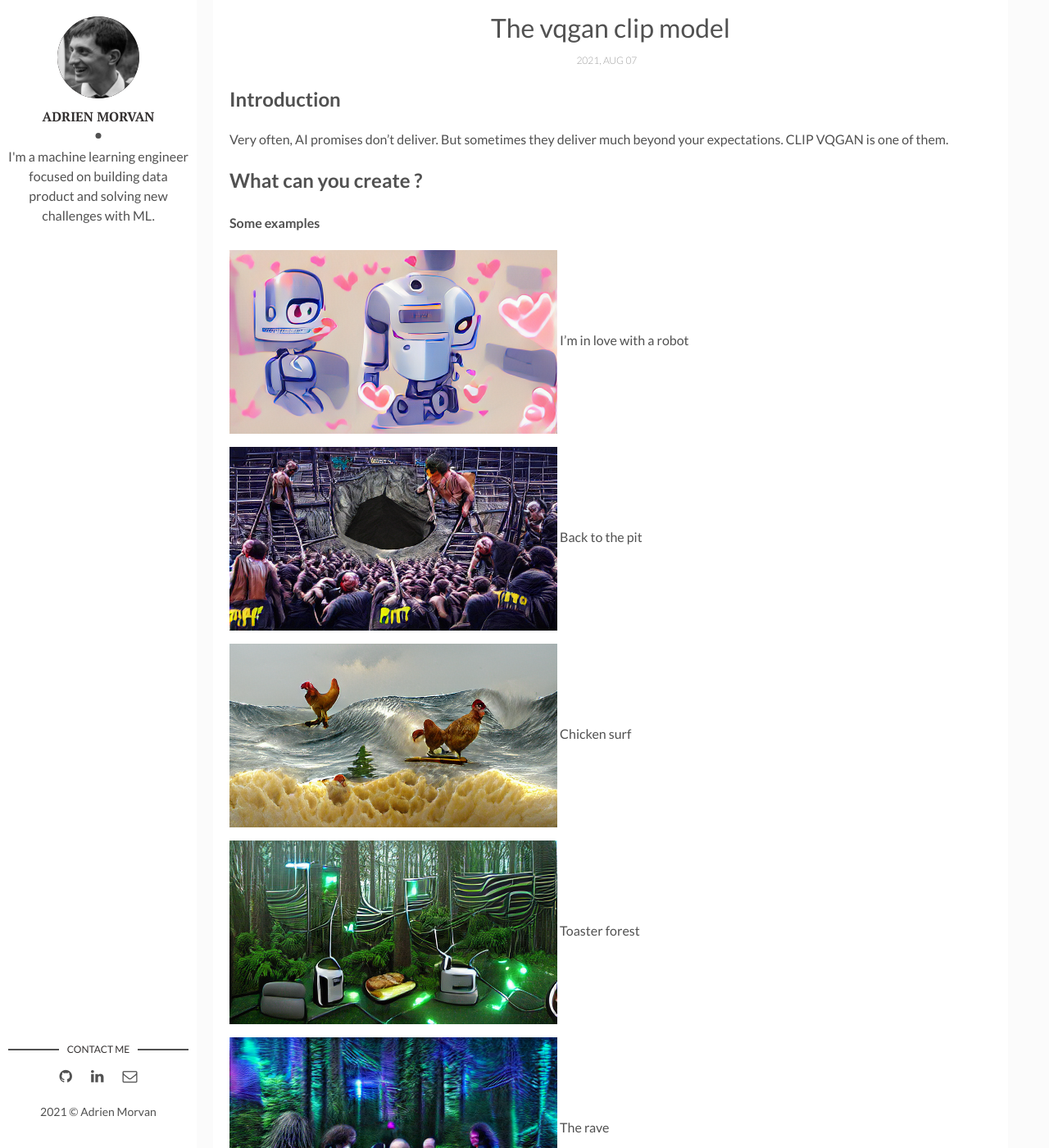
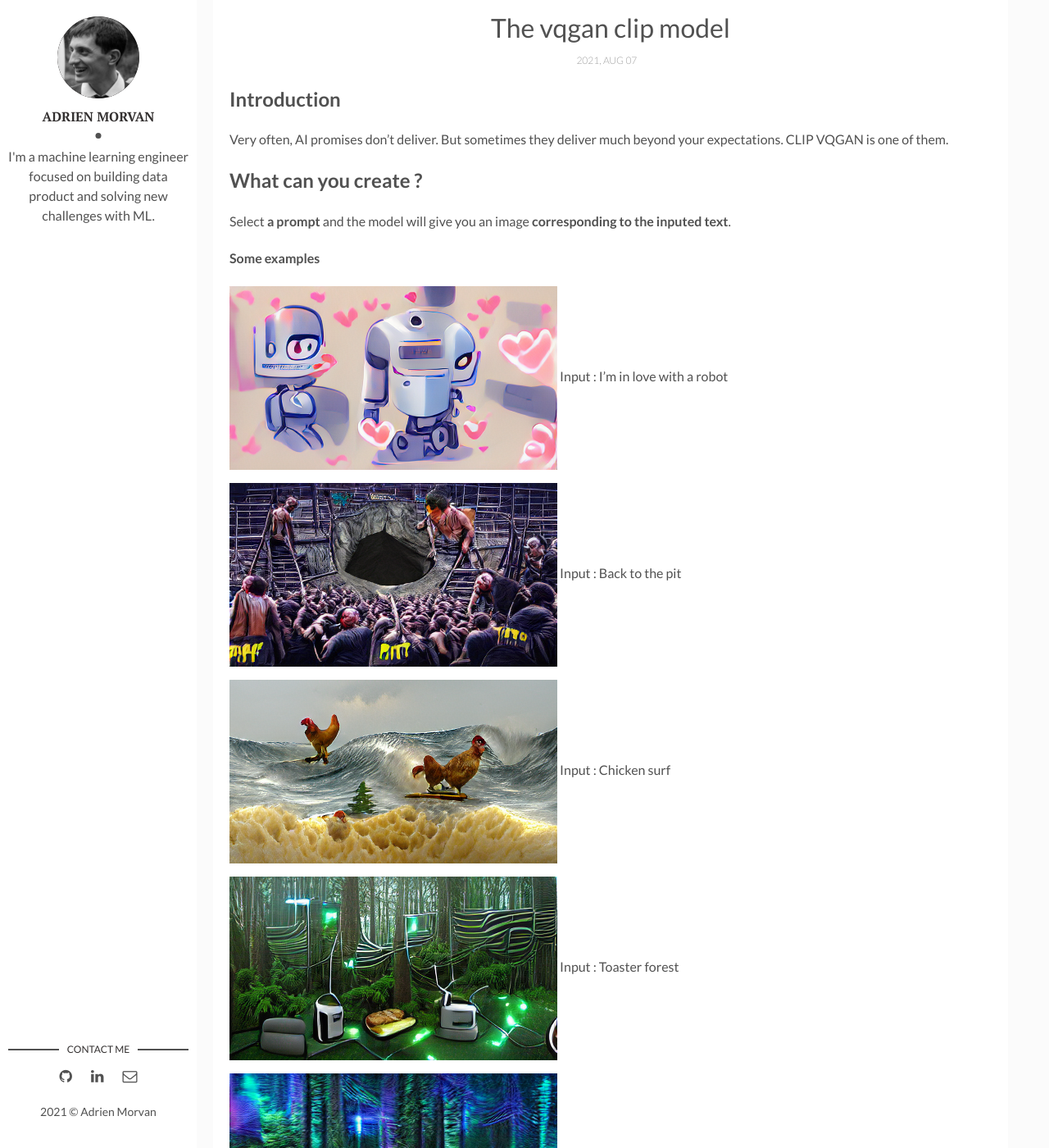
Before and after one commit to AdMoR/admor.github.io, a Jekyll site: the page built from _posts/2021-08-07-The VQGAN CLIP model.markdown, in a window 1280 px wide and 1400 px high, scrolled down 537 px. Shown: the whole window at 82% size. Built offline with Jekyll 4.4.1, drawn with Linux system fonts in a browser that asks for light colours; our own code applies the rules of GitHub Pages for plain Markdown files; comment, search, counter and statistics services are not loaded; some of the changed text lies outside the part shown.

Commit message:
a bit more complete clip post

```diff
--- a/_posts/2021-08-07-The VQGAN CLIP model.markdown
+++ b/_posts/2021-08-07-The VQGAN CLIP model.markdown
@@ -12,28 +12,30 @@ Very often, AI promises don't deliver. But sometimes they deliver much beyond yo
 
 ## What can you create ?
 
+Select **a prompt** and the model will give you an image **corresponding to the inputed text**.
+
 #### Some examples
 
 ![I'm in love with a robot](/assets/img/robot_love.png)
-I'm in love with a robot
+Input : I'm in love with a robot
 
 ![Back to the pit](/assets/img/back_to_the_pit.png)
-Back to the pit
+Input : Back to the pit
 
 ![Chicken_surf](/assets/img/chicken_surf.png)
-Chicken surf
+Input : Chicken surf
 
 ![Toaster_forest](/assets/img/toaster_forest.png)
-Toaster forest
+Input : Toaster forest
 
 ![the_rave](/assets/img/the_rave.png)
-The rave
+Input : The rave
 
 ![colorful_mushrooms](/assets/img/colorful_mushrooms.png)
-Colorful mushrooms
+Input : Colorful mushrooms
 
 ![chicken_boulder_land](/assets/img/chicken_boulder_land.png)
-Chicken boulder land
+Input : Chicken boulder land
 
 
 
```
